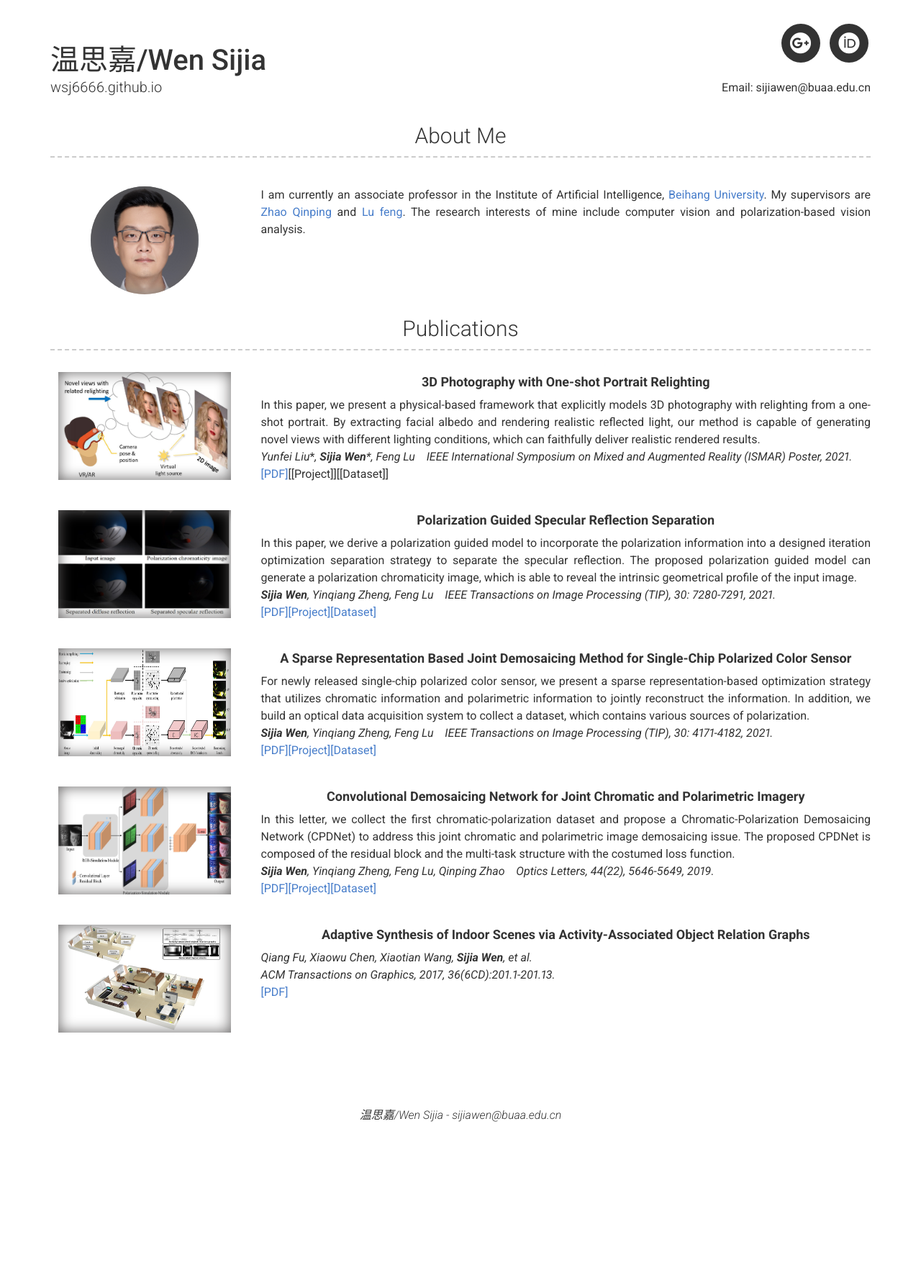
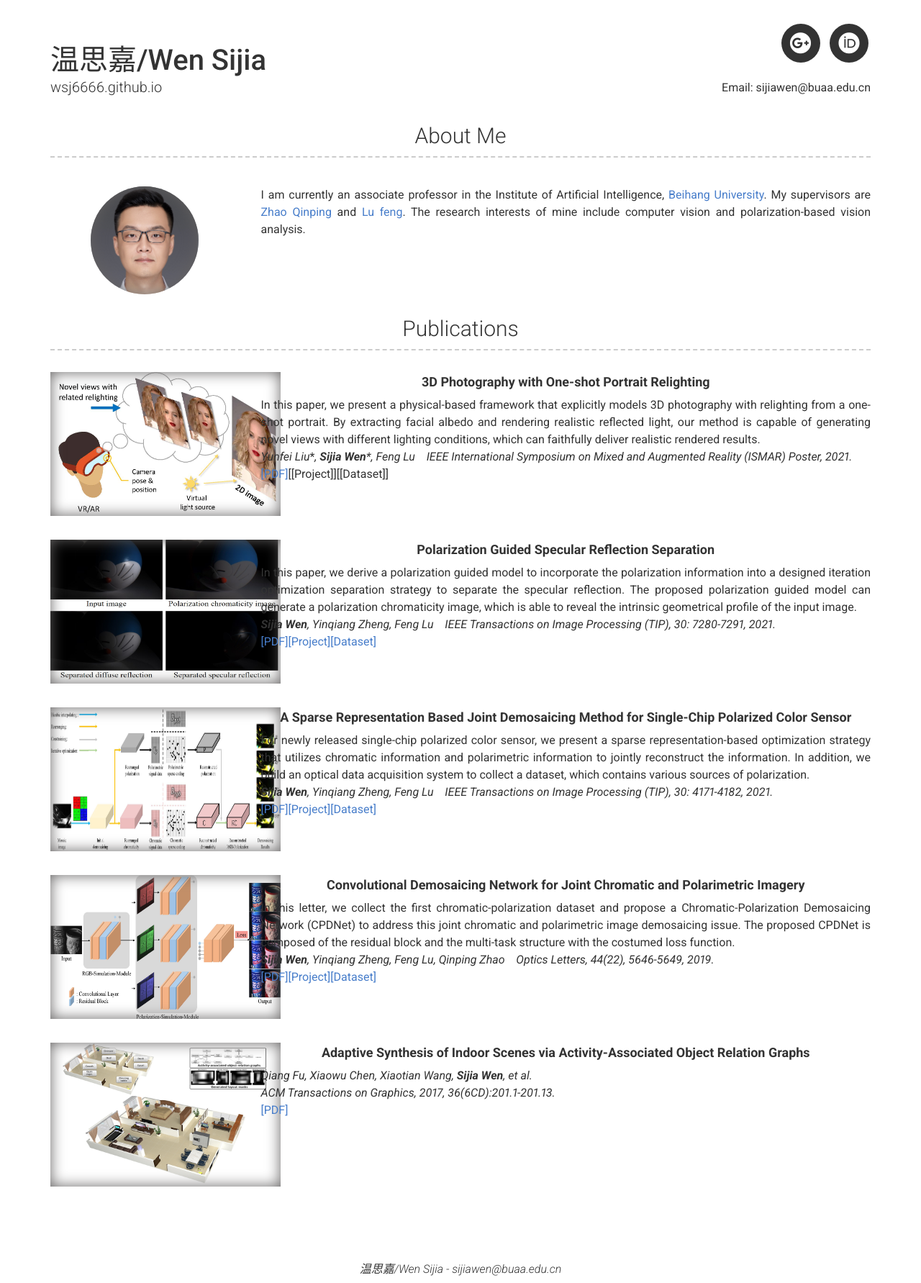
Before and after one commit to wsj6666/wsj6666.github.io, a Jekyll site: the page built from index.md, in a window 1280 px wide. Shown: the whole page at 72% size. Built offline with Jekyll 4.4.1, drawn with Linux system fonts in a browser that asks for light colours; nearby versions of some CDN libraries; before the commit the page ends 1569 px from its top, so only the background shows below that.

Commit message:
Update modern-resume-theme.scss

```diff
--- a/_sass/modern-resume-theme.scss
+++ b/_sass/modern-resume-theme.scss
@@ -42,8 +42,8 @@
 }
 
 .normal-img {
-  width: 240px;
-  height: 150px;
+  width: 320px;
+  height: 200px;
   margin: 0 auto;
   display: block;
   background-size: 100% 100%;
```
